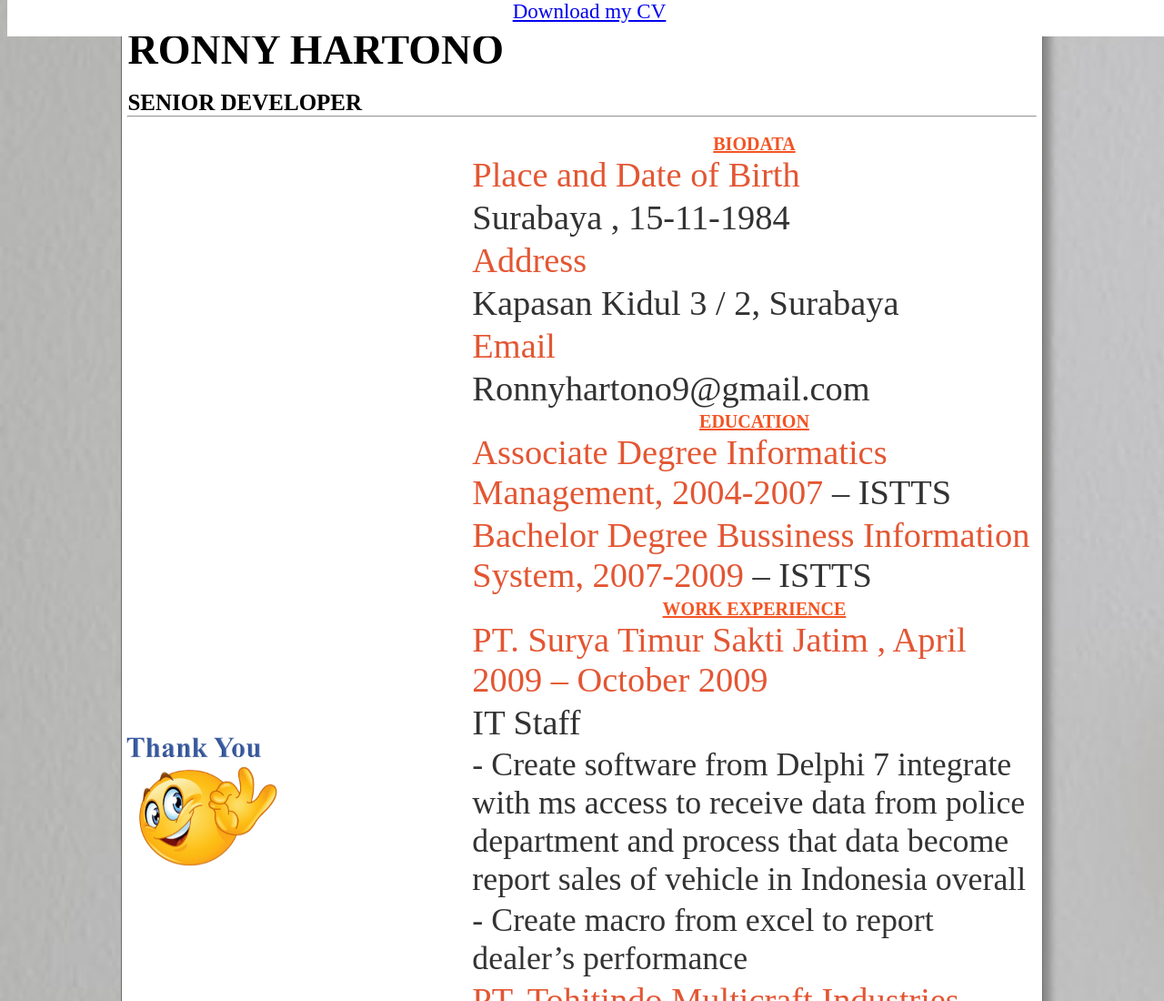
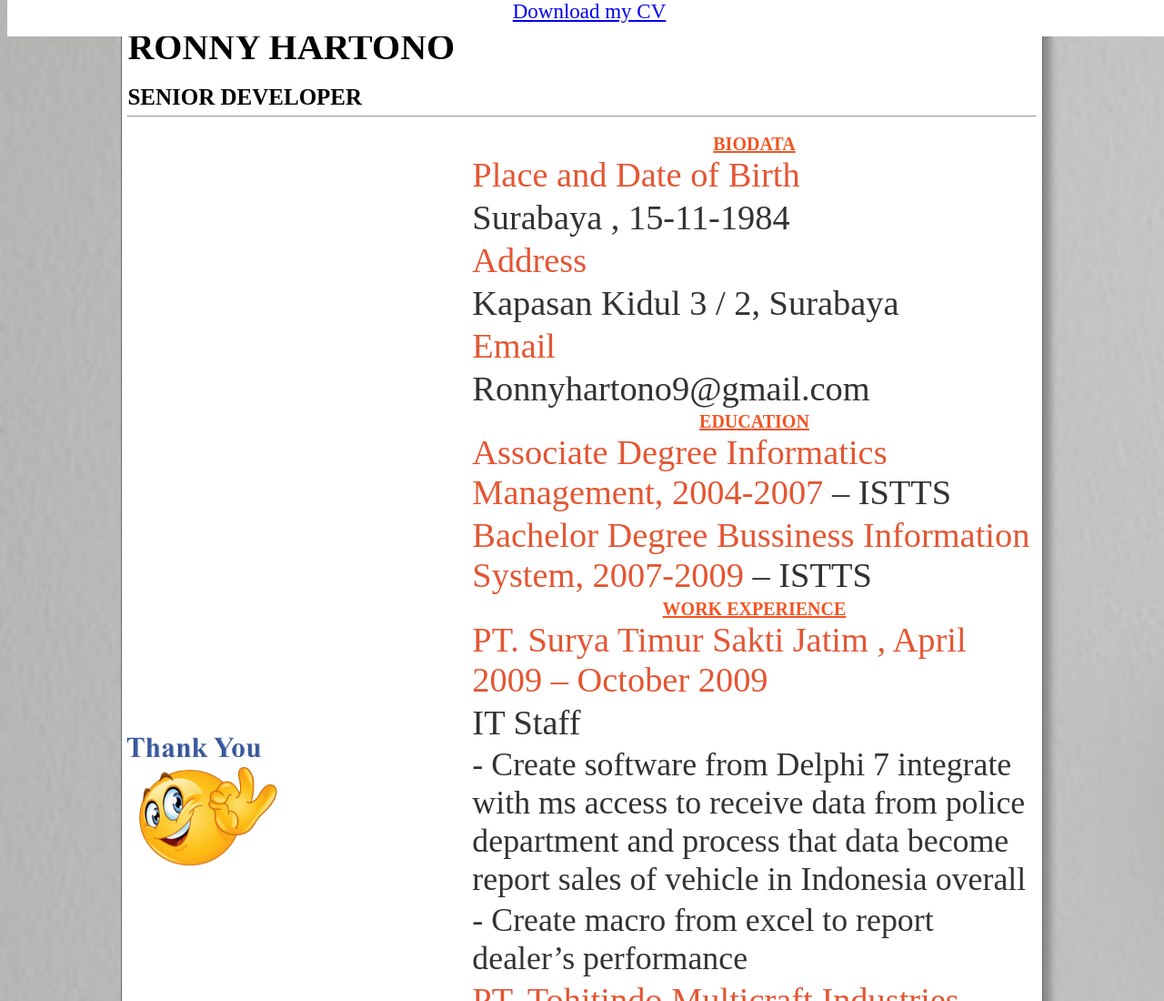
Before and after one commit to ronnyhartono9/ronny9, a plain HTML site: page cv.html in a window 1280 px wide. Shown: the top 1100 px of the page at 91% size. Drawn offline with Linux system fonts and the light colour scheme.

Commit message:
Update cv.html

```diff
--- a/cv.html
+++ b/cv.html
@@ -26,9 +26,8 @@
                        <table border="0px">
                             <tr>
                                 <td>
-                                    <div id="ndas" style="font-size: 46px;position: relative;top: -100px;opacity: 0
-                                    ;background-color: transparent;
-                                    height: 90%;">
+                                    <div id="ndas" style="font-size: 40px;position: relative;top: -100px;opacity: 0
+                                    ;background-color: transparent;height: 90%;">
                                         <strong>RONNY HARTONO</strong>
                                         <div id="jng"style="font-size: 46px;
                                         position: relative;opacity:0;top:20%">
```
